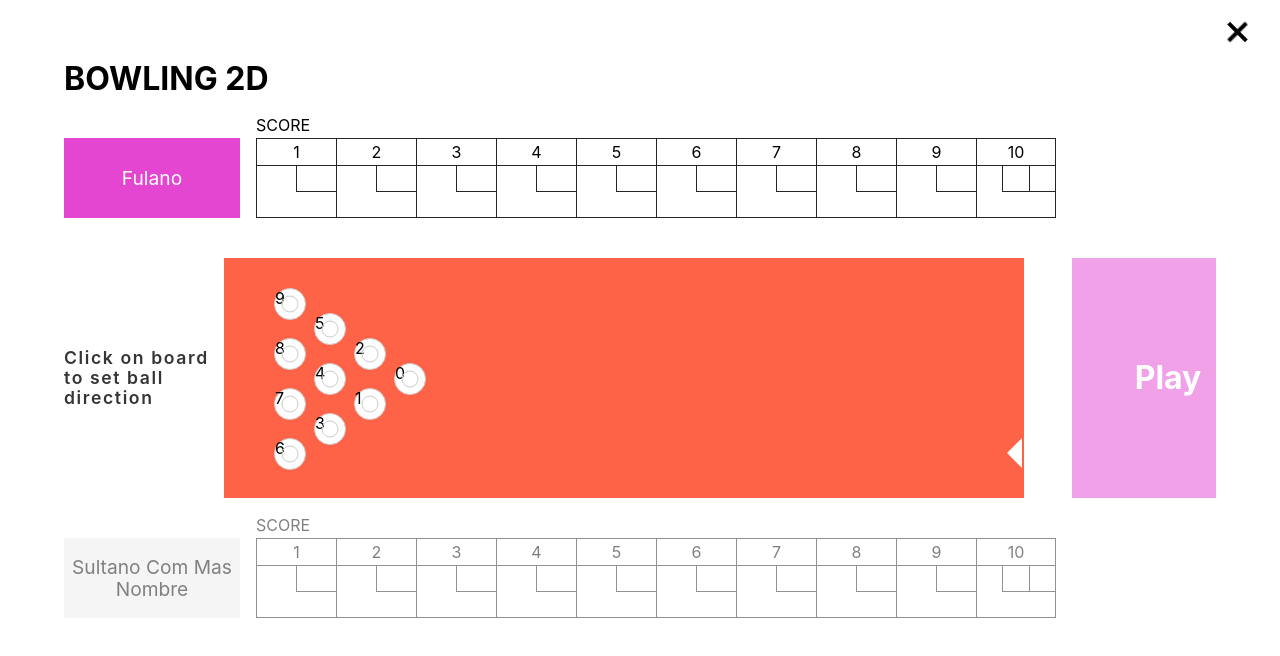
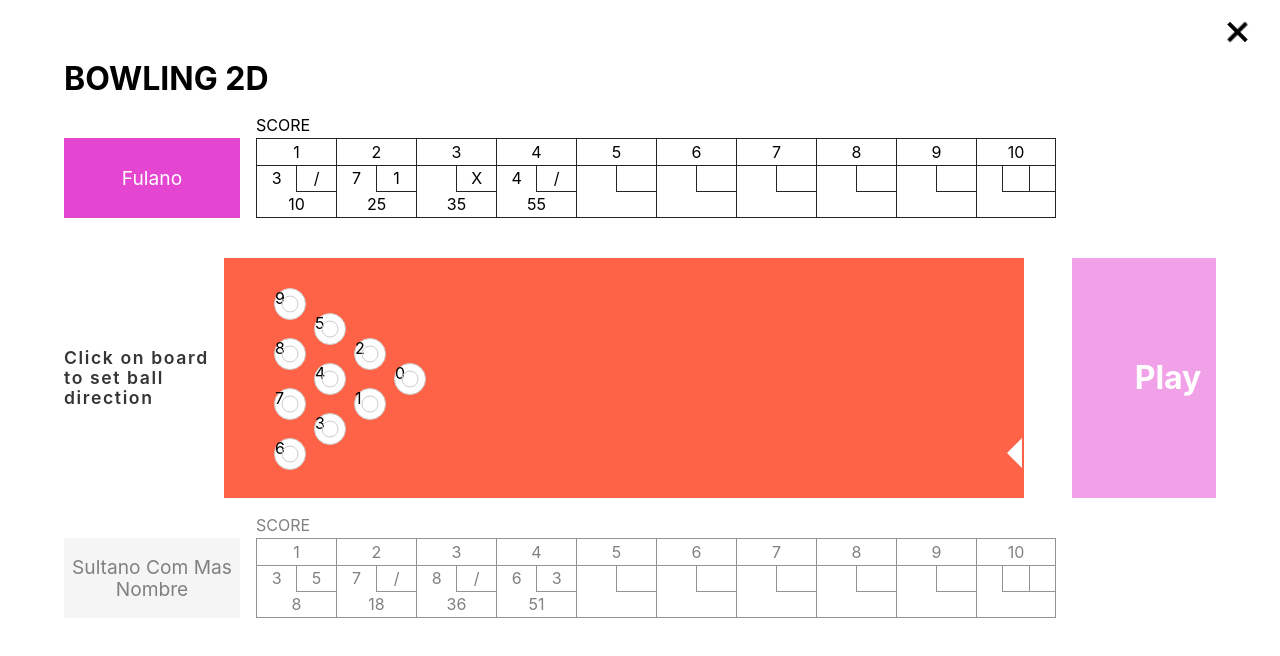
Before and after one commit to SirAnderss/bowling-2d, a Vue app: page /game in a window 1280 px wide. Shown: the top 656 px of the page. Built offline with nearby package versions, Linux system fonts and the light colour scheme.

Commit message:
Single Scores implemented

```diff
--- a/src/components/gamePage/Score.vue
+++ b/src/components/gamePage/Score.vue
@@ -1,5 +1,6 @@
 <script>
 import { computed } from 'vue'
+import { useStore } from 'vuex'
 import ScoreItem from './ScoreItem.vue'
 
 export default {
@@ -23,12 +24,17 @@ export default {
   },
 
   setup(props) {
+    const { state } = useStore()
+
     const currentTurn = computed(() => props.turn)
     const color = computed(() => props.player.color)
 
+    const scoreBoard = computed(() => state.game.scoreBoard.find(score => score.player === props.player.player))
+
     return {
       color,
-      currentTurn
+      currentTurn,
+      scoreBoard
     }
   }
 }
@@ -43,6 +49,8 @@ export default {
     <ScoreItem
       :game="currentGame"
       :index="idx"
+      :score="scoreBoard.games[idx] || []"
+      :scoreBoard="scoreBoard.games"
       v-for="(item, idx) in [...Array(10)]"
       :key="idx"
     />
--- a/src/components/gamePage/ScoreItem.vue
+++ b/src/components/gamePage/ScoreItem.vue
@@ -1,4 +1,6 @@
 <script>
+import { computed } from 'vue'
+
 export default {
   name: 'ScoreItem',
   props: {
@@ -9,7 +11,89 @@ export default {
     index: {
       type: Number,
       required: true
-    }
+    },
+    score: {
+      type: [Array, Number],
+      required: true
+    },
+    scoreBoard: {
+      type: Array,
+      required: true
+    },
+  },
+
+  setup(props) {
+    const scoreBoard = computed(() => {
+      if (props.scoreBoard) {
+
+        return props.scoreBoard.slice(0, props.index + 1)
+      }
+
+      return null
+    })
+
+    const number = computed(() => {
+      const score = props.score
+
+      if (score.length === 1) {
+        return ''
+      }
+
+      return score[0]
+    })
+
+    const scuare = computed(() => {
+      const score = props.score
+
+      if (score.length === 1) {
+        return 'X'
+      }
+
+      if (score[0] + score[1] === 10) {
+        return '/'
+      }
+
+      return score[1]
+    })
+
+    const total = computed(() => {
+      if (scoreBoard.value) {
+        let total = 0;
+
+        for (let i = 0; i < scoreBoard.value.length; i++) {
+          if (scoreBoard.value[i].length === 1) {
+
+            if (scoreBoard.value[i + 1]) {
+              total += scoreBoard.value[i][0] + scoreBoard.value[i + 1][0] + scoreBoard.value[i + 1][1];
+            } else {
+              total += scoreBoard.value[i][0]
+            }
+
+            continue;
+          }
+
+          const sum = scoreBoard.value[i][0] + scoreBoard.value[i][1];
+
+          if (sum === 10) {
+            if (scoreBoard.value[i + 1]) {
+              total += sum + scoreBoard.value[i + 1][0];
+            } else {
+              total += sum;
+            }
+
+            continue;
+          }
+
+          total += sum;
+        }
+
+        return total
+      }
+
+      return null
+    })
+
+    return { number, scuare, total }
   }
 }
 </script>
@@ -20,12 +104,13 @@ export default {
       <td colspan="3" v-text="index + 1"></td>
     </tr>
     <tr>
-      <td></td>
-      <td class="scuare"></td>
+      <td>{{ number }}</td>
+      <td class="scuare">{{ scuare }}</td>
       <td class="scuare" v-if="index === 9"></td>
     </tr>
     <tr>
-      <td colspan="3"></td>
+      <td colspan="3" v-if="!scuare"></td>
+      <td colspan="3" v-else>{{ total || '' }}</td>
     </tr>
   </table>
 </template>
--- a/src/store/modules/game.js
+++ b/src/store/modules/game.js
@@ -17,19 +17,19 @@ const state = () => {
     strike: false,
     bowls: [...Array(10).keys()],
     scoreBoard: [
-      // {
-      //   player: 1,
-      //   games: [[3, 7], [7, 1], [10], [3, 6]]
-      // },
-      // {
-      //   player: 2,
-      //   games: [
-      //     [3, 5],
-      //     [7, 3],
-      //     [8, 2],
-      //     [6, 3]
-      //   ]
-      // }
+      {
+        player: 1,
+        games: [[3, 7], [7, 1], [10], [4, 6]]
+      },
+      {
+        player: 2,
+        games: [
+          [3, 5],
+          [7, 3],
+          [8, 2],
+          [6, 3]
+        ]
+      }
     ],
     tempGameScores: {},
     turn: 1,
```
